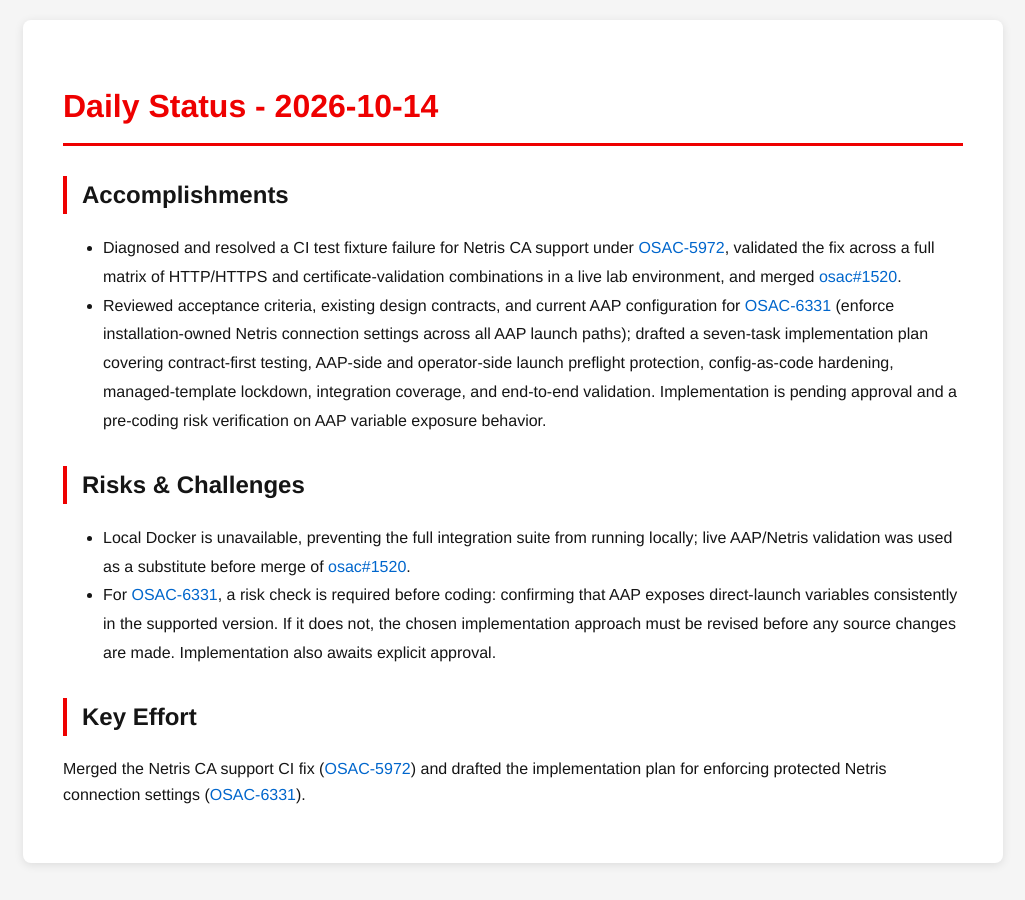
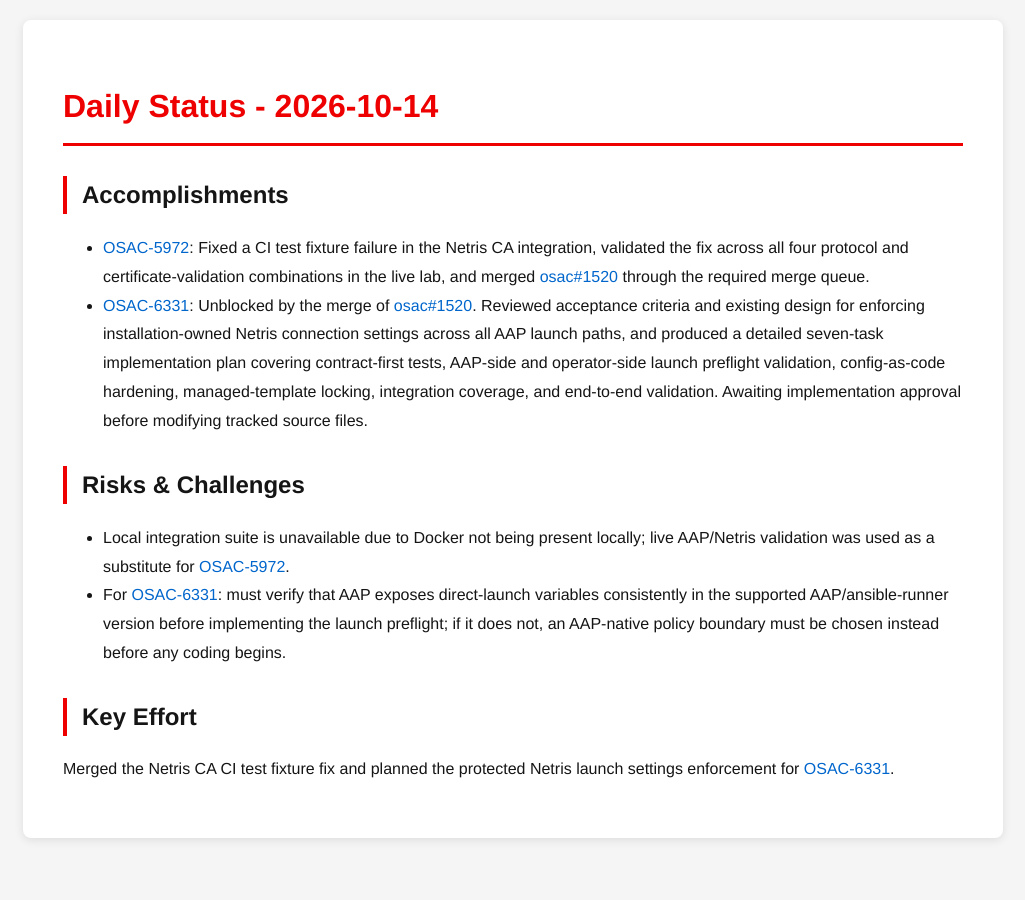
Before and after one commit to tzvatot/daily-status, a Jekyll site: the page built from 2026-10-14.md, in a window 1280 px wide. Shown: the whole page, without its empty margins (127-1152 px from the left). Built offline with Jekyll 4.4.1, drawn with Linux system fonts in a browser that asks for light colours.

Commit message:
Daily status update - 2026-10-14

```diff
--- a/2026-10-14.md
+++ b/2026-10-14.md
@@ -7,12 +7,12 @@
 # Daily Status - 2026-10-14
 
 ## Accomplishments
-- Diagnosed and resolved a CI test fixture failure for Netris CA support under [OSAC-5972](https://redhat.atlassian.net/browse/OSAC-5972), validated the fix across a full matrix of HTTP/HTTPS and certificate-validation combinations in a live lab environment, and merged [osac#1520](https://github.com/osac-project/osac/pull/1520).
-- Reviewed acceptance criteria, existing design contracts, and current AAP configuration for [OSAC-6331](https://redhat.atlassian.net/browse/OSAC-6331) (enforce installation-owned Netris connection settings across all AAP launch paths); drafted a seven-task implementation plan covering contract-first testing, AAP-side and operator-side launch preflight protection, config-as-code hardening, managed-template lockdown, integration coverage, and end-to-end validation. Implementation is pending approval and a pre-coding risk verification on AAP variable exposure behavior.
+- [OSAC-5972](https://redhat.atlassian.net/browse/OSAC-5972): Fixed a CI test fixture failure in the Netris CA integration, validated the fix across all four protocol and certificate-validation combinations in the live lab, and merged [osac#1520](https://github.com/osac-project/osac/pull/1520) through the required merge queue.
+- [OSAC-6331](https://redhat.atlassian.net/browse/OSAC-6331): Unblocked by the merge of [osac#1520](https://github.com/osac-project/osac/pull/1520). Reviewed acceptance criteria and existing design for enforcing installation-owned Netris connection settings across all AAP launch paths, and produced a detailed seven-task implementation plan covering contract-first tests, AAP-side and operator-side launch preflight validation, config-as-code hardening, managed-template locking, integration coverage, and end-to-end validation. Awaiting implementation approval before modifying tracked source files.
 
 ## Risks & Challenges
-- Local Docker is unavailable, preventing the full integration suite from running locally; live AAP/Netris validation was used as a substitute before merge of [osac#1520](https://github.com/osac-project/osac/pull/1520).
-- For [OSAC-6331](https://redhat.atlassian.net/browse/OSAC-6331), a risk check is required before coding: confirming that AAP exposes direct-launch variables consistently in the supported version. If it does not, the chosen implementation approach must be revised before any source changes are made. Implementation also awaits explicit approval.
+- Local integration suite is unavailable due to Docker not being present locally; live AAP/Netris validation was used as a substitute for [OSAC-5972](https://redhat.atlassian.net/browse/OSAC-5972).
+- For [OSAC-6331](https://redhat.atlassian.net/browse/OSAC-6331): must verify that AAP exposes direct-launch variables consistently in the supported AAP/ansible-runner version before implementing the launch preflight; if it does not, an AAP-native policy boundary must be chosen instead before any coding begins.
 
 ## Key Effort
-Merged the Netris CA support CI fix ([OSAC-5972](https://redhat.atlassian.net/browse/OSAC-5972)) and drafted the implementation plan for enforcing protected Netris connection settings ([OSAC-6331](https://redhat.atlassian.net/browse/OSAC-6331)).
+Merged the Netris CA CI test fixture fix and planned the protected Netris launch settings enforcement for [OSAC-6331](https://redhat.atlassian.net/browse/OSAC-6331).
```
